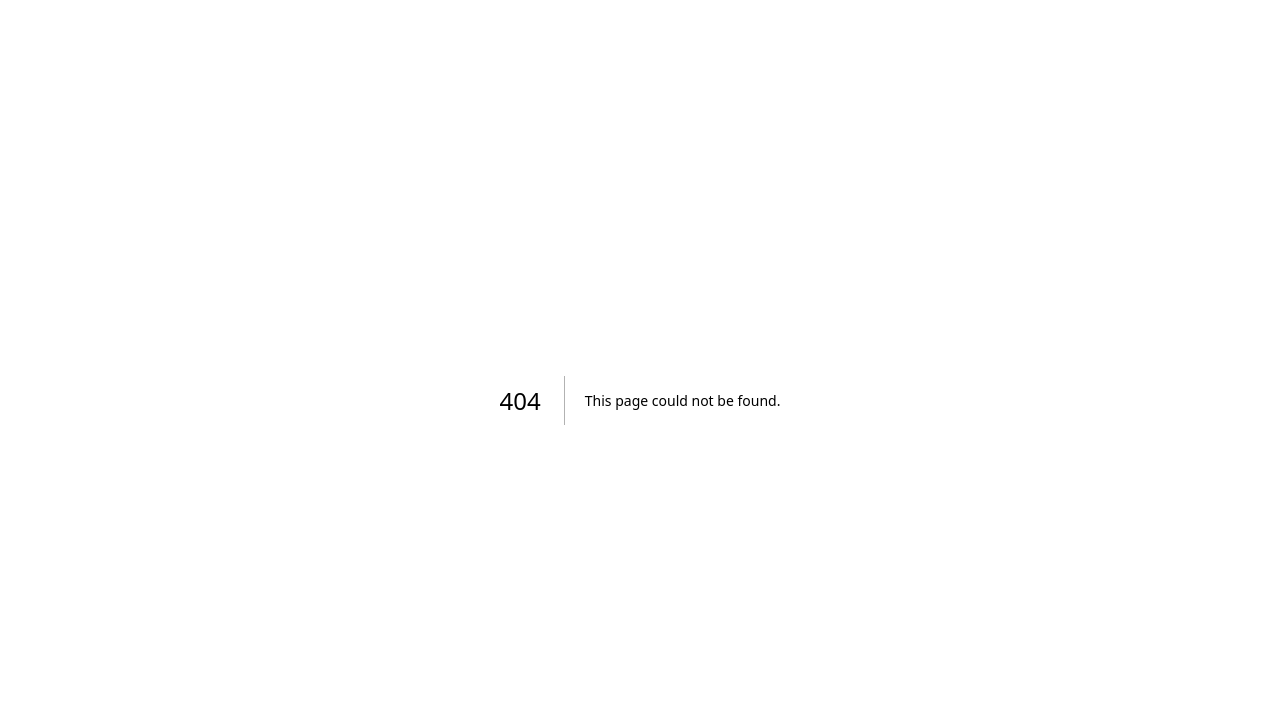
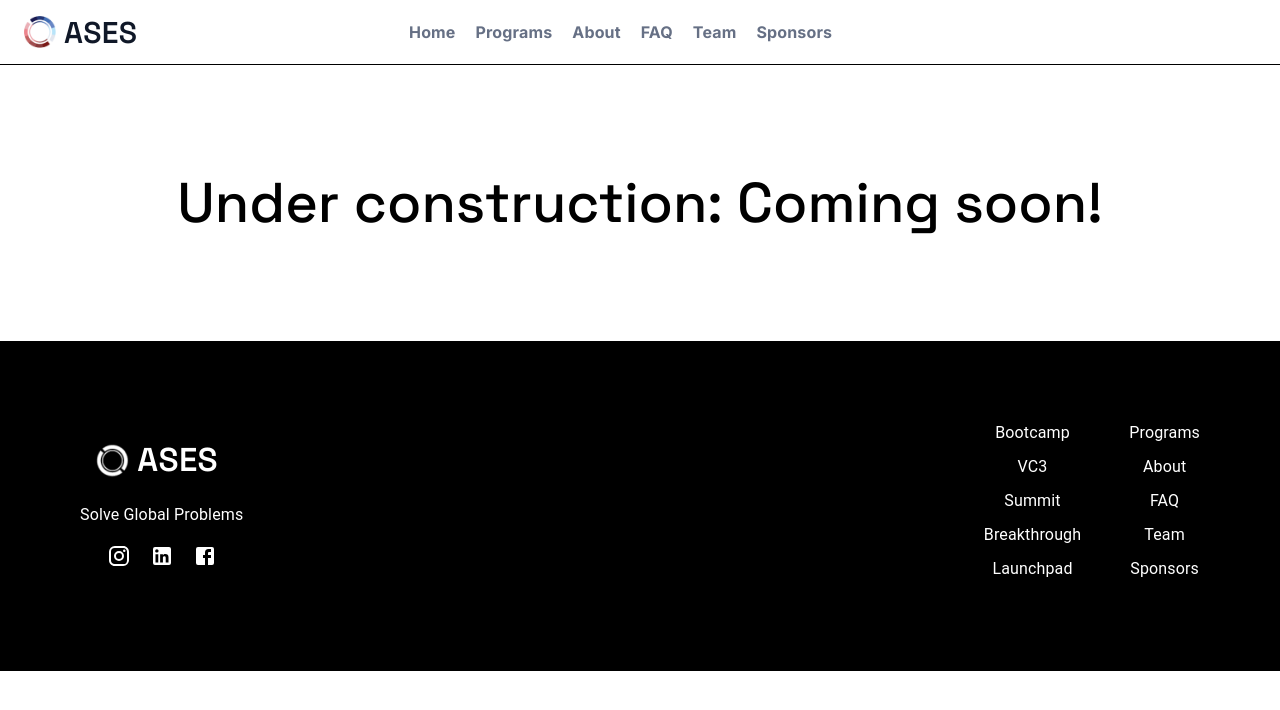
Before and after one commit to emmyxth/ases-website-next, a Next.js app: page /breakthrough in a window 1280 px wide. Before the commit this address had no page. Shown: the top 710 px of the page. Built offline with nearby package versions, Linux system fonts and the light colour scheme.

Commit message:
added dummy pages/routes, want to join for teams

```diff
--- /dev/null
+++ b/app/breakthrough/page.js
@@ -0,0 +1,26 @@
+import Footer from "@/components/general/Footer";
+import TopBar from "@/components/general/Topbar";
+
+export default function Breakthrough() {
+  return (
+    <>
+      <TopBar />
+      <div
+        className="flex justify-center items-center bg-white py-24 h-full"
+        style={{
+          fontSize: "calc(24px + 4vmin)",
+          fontWeight: "normal",
+          fontFamily: "Space Grotesk",
+          color: "black",
+          fontWeight: "500",
+          maxWidth: "100%",
+          borderTop: "1px solid black",
+          //   height: "100%",
+        }}
+      >
+        <h1>Under construction: Coming soon!</h1>
+      </div>
+      <Footer />
+    </>
+  );
+}
--- /dev/null
+++ b/app/launchpad/page.js
@@ -0,0 +1,26 @@
+import Footer from "@/components/general/Footer";
+import TopBar from "@/components/general/Topbar";
+
+export default function Launchpad() {
+  return (
+    <>
+      <TopBar />
+      <div
+        className="flex justify-center items-center bg-white py-24 h-full"
+        style={{
+          fontSize: "calc(24px + 4vmin)",
+          fontWeight: "normal",
+          fontFamily: "Space Grotesk",
+          color: "black",
+          fontWeight: "500",
+          maxWidth: "100%",
+          borderTop: "1px solid black",
+          //   height: "100%",
+        }}
+      >
+        <h1>Under construction: Coming soon!</h1>
+      </div>
+      <Footer />
+    </>
+  );
+}
--- /dev/null
+++ b/app/summit/page.js
@@ -0,0 +1,26 @@
+import Footer from "@/components/general/Footer";
+import TopBar from "@/components/general/Topbar";
+
+export default function Summit() {
+  return (
+    <>
+      <TopBar />
+      <div
+        className="flex justify-center items-center bg-white py-24 h-full"
+        style={{
+          fontSize: "calc(24px + 4vmin)",
+          fontWeight: "normal",
+          fontFamily: "Space Grotesk",
+          color: "black",
+          fontWeight: "500",
+          maxWidth: "100%",
+          borderTop: "1px solid black",
+          //   height: "100%",
+        }}
+      >
+        <h1>Under construction: Coming soon!</h1>
+      </div>
+      <Footer />
+    </>
+  );
+}
--- a/app/team/page.js
+++ b/app/team/page.js
@@ -1,4 +1,4 @@
-// import Apply from "@/components/team/Apply.jsx";
+import Apply from "@/components/team/Apply.jsx";
 import Footer from "@/components/general/Footer";
 import Header from "@/components/team/Header.jsx";
 import TeamProfiles from "@/components/team/TeamProfiles.jsx";
@@ -11,7 +11,7 @@ export default function Team() {
       <TopBar />
       <Header />
       <TeamProfiles />
-      {/* <Apply /> */}
+      <Apply />
       <Footer />
     </Box>
   );
--- /dev/null
+++ b/app/vc3/page.js
@@ -0,0 +1,25 @@
+import Footer from "@/components/general/Footer";
+import TopBar from "@/components/general/Topbar";
+
+export default function VC3() {
+  return (
+    <>
+      <TopBar />
+      <div
+        className="flex justify-center items-center bg-white py-24 h-screen"
+        style={{
+          fontSize: "calc(24px + 4vmin)",
+          fontWeight: "normal",
+          fontFamily: "Space Grotesk",
+          color: "black",
+          fontWeight: "500",
+          maxWidth: "100%",
+          borderTop: "1px solid black",
+        }}
+      >
+        <h1>Under construction: Coming soon!</h1>
+      </div>
+      <Footer />
+    </>
+  );
+}
--- a/components/team/Apply.jsx
+++ b/components/team/Apply.jsx
@@ -1,7 +1,7 @@
 import Box from "@mui/material/Box";
 import React from "react";
 import Typography from "@mui/material/Typography";
-import LongButtonWOArrow from "../../../components/LongButtonWOArrow"
+import LongButtonWOArrow from "../general/LongButtonWOArrow"
 
 export default function Apply() {
 
--- a/public/textContent/teamProfileCards.json
+++ b/public/textContent/teamProfileCards.json
@@ -32,7 +32,7 @@
   {
     "name": "Daniel Guo",
     "role": "Alumni Co-Director",
-    "description": "I joined ASES my freshman year and I immediately felt at home with the welcoming community. It was easy to talk to everyone and I made tight-knit friends both in and outside of bootcamp at quarterly retreats and team events. I developed personally and professionally and was able to learn valuable entrepreneurial skills and apply them to real-world experiences.",
+    "description": "Daniel is a junior from Vancouver, Canada studying CS and Biology. Daniel is passionate about healthcare, biotechnology, and entrepreneurship. Having joined ASES through Bootcamp, Daniel is excited to continue contributing to the ASES community as Alumni Co-director. In his free time, Daniel likes to travel, read, and spend time with friends.",
     "image": "/Daniel_Guo.jpg"
   },
   {
@@ -44,7 +44,7 @@
   {
     "name": "J Yim",
     "role": "Co-Recruitment Director",
-    "description": "I joined ASES my freshman year and I immediately felt at home with the welcoming community. It was easy to talk to everyone and I made tight-knit friends both in and outside of bootcamp at quarterly retreats and team events. I developed personally and professionally and was able to learn valuable entrepreneurial skills and apply them to real-world experiences.",
+    "description": "J is a sophomore currently studying computer science with a passion for all things design. ASES has been an integral part of her undergraduate career, having joined through Bootcamp before working with Launchpad and Summit. In her free time, J enjoys discovering new music to listen to, going thrifting with friends, and watching old films.",
     "image": "/J_Yim.jpeg"
   },
   {
```
